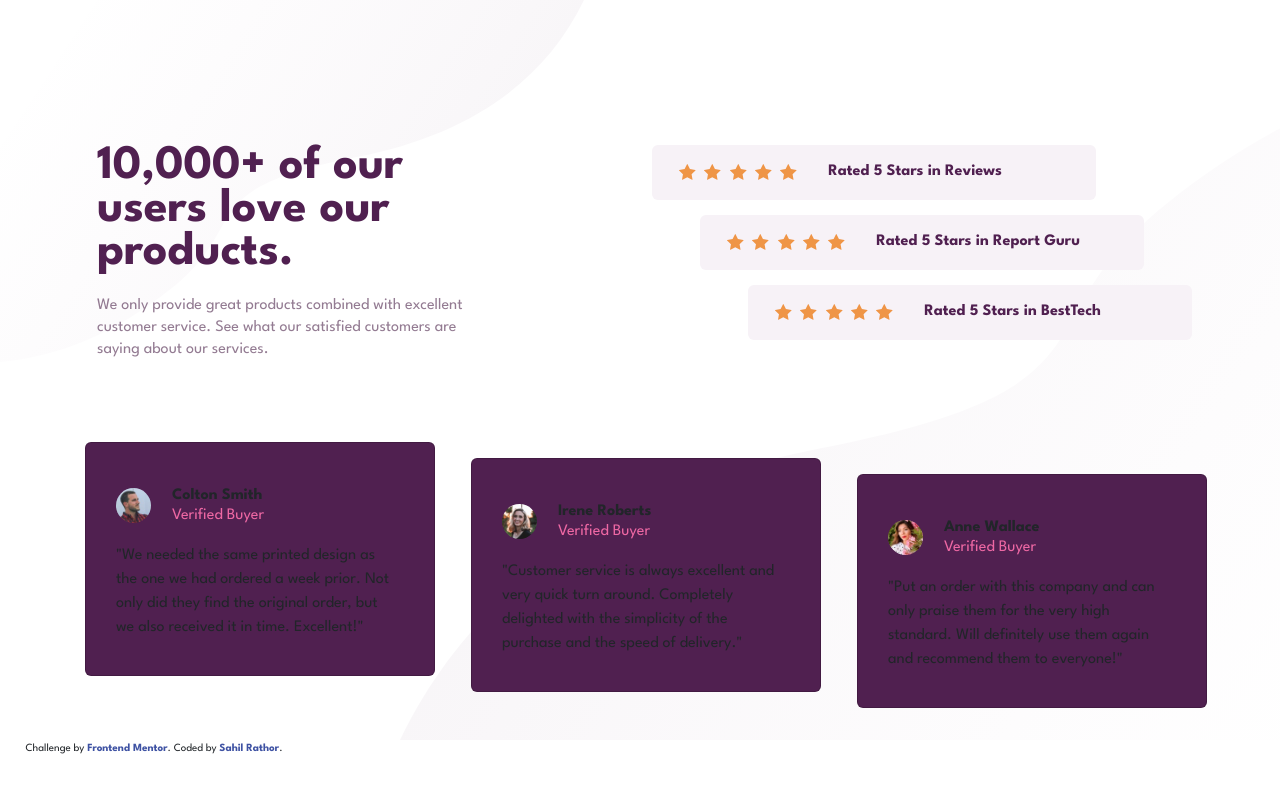
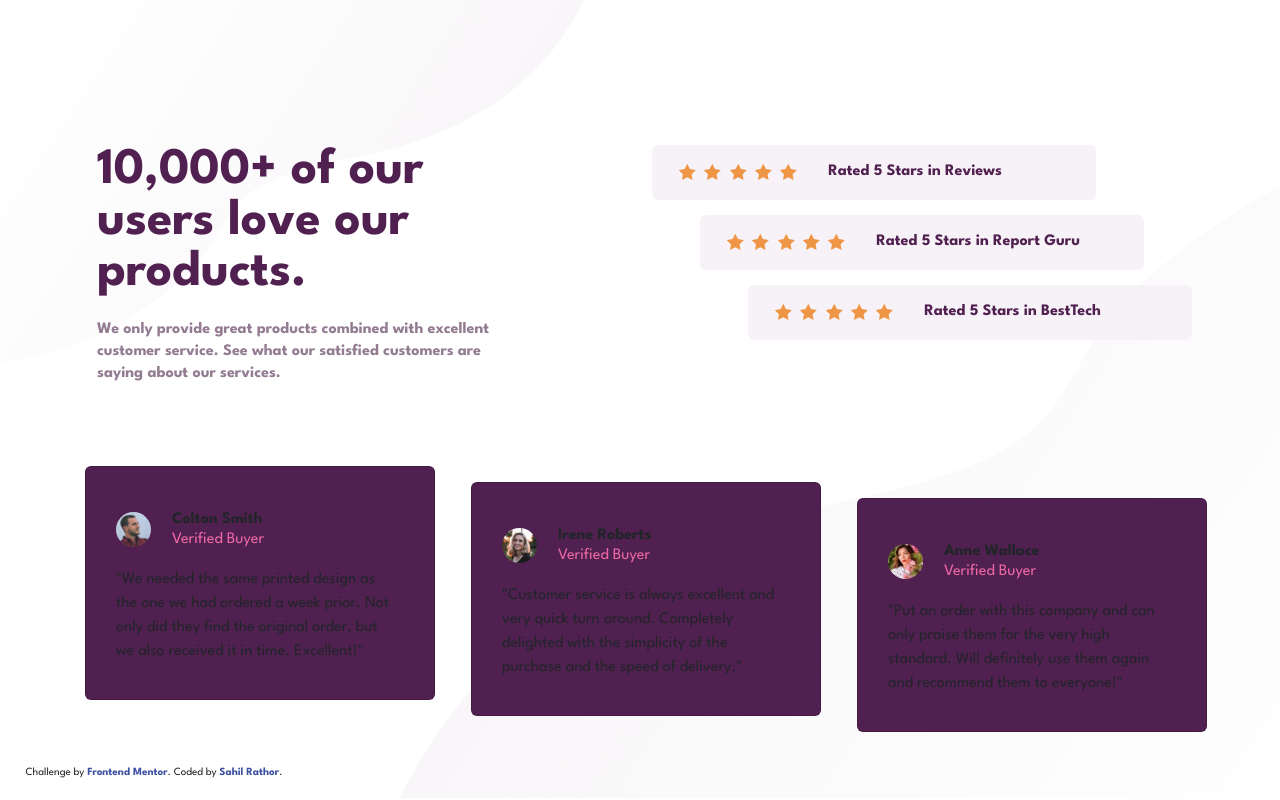
Before and after one commit to sahilrathor/social-proof-section, a plain HTML site: page index.html in a window 1280 px wide. Shown: the top 800 px of the page. Drawn offline with nearby package versions, Linux system fonts and the light colour scheme.

Commit message:
fixed bg img

```diff
--- a/styles.css
+++ b/styles.css
@@ -1,13 +1,20 @@
-.body{
+.body-container{
+    max-width: 1440px;
+    max-height: 800px;
+    margin: auto;
+    font-family: 'League Spartan', sans-serif;
+    margin: 0;
+    position: relative;
 }
+
 
 .bg-image1{
     position: absolute;
 }
 .bg-image2{
     position: absolute;
-    /* top: 5px; */
-    bottom: 0px;
+    top: 125px;
+    /* bottom: 0px; */
     left: 400px;
 }
 .container-fluid{
@@ -19,14 +26,6 @@
     padding: 0;
 }
 
-.body-container{
-    max-width: 1440px;
-    max-height: 800px;
-    margin: auto;
-    font-family: 'League Spartan', sans-serif;
-    margin: 0;
-    position: relative;
-}
 #features .container-fluid{
     /* width: 80%; */
     padding: 100px 0 30px;
@@ -52,14 +51,18 @@
 }
 .heading{
     color:  hsl(300, 43%, 22%);
-    font-size: 3em;
-    font-weight: 700;
-    line-height: .9;
-    width: 330px;
-    margin: 15px 0px 0 0;
+    font-size: 3.2em;
+    font-weight: 900;
+    /* font-weight: bold; */
+    line-height: 1;
+    /* letter-spacing: 0px; */
+    width: 350px;
+    margin: 15px 0px 15px 0;
 }
 .head-para{
     color: hsl(303, 10%, 53%);
+    font-size: 1em;
+    font-weight: bold;
     line-height: 1.4;
     width: 400px;
     margin: 20px 0px 0 0;
@@ -176,15 +179,10 @@
 }
 
 
-#footer{
-    position: relative;
-    /* top: 100px; */
-    /* background-color: red; */
-}
 .attribution{
     position: absolute;
     left: 2%;
-    /* bottom: 5%; */
+    /* bottom: 0%; */
 }
 .attribution a{
     /* font-weight: 700; */
```
